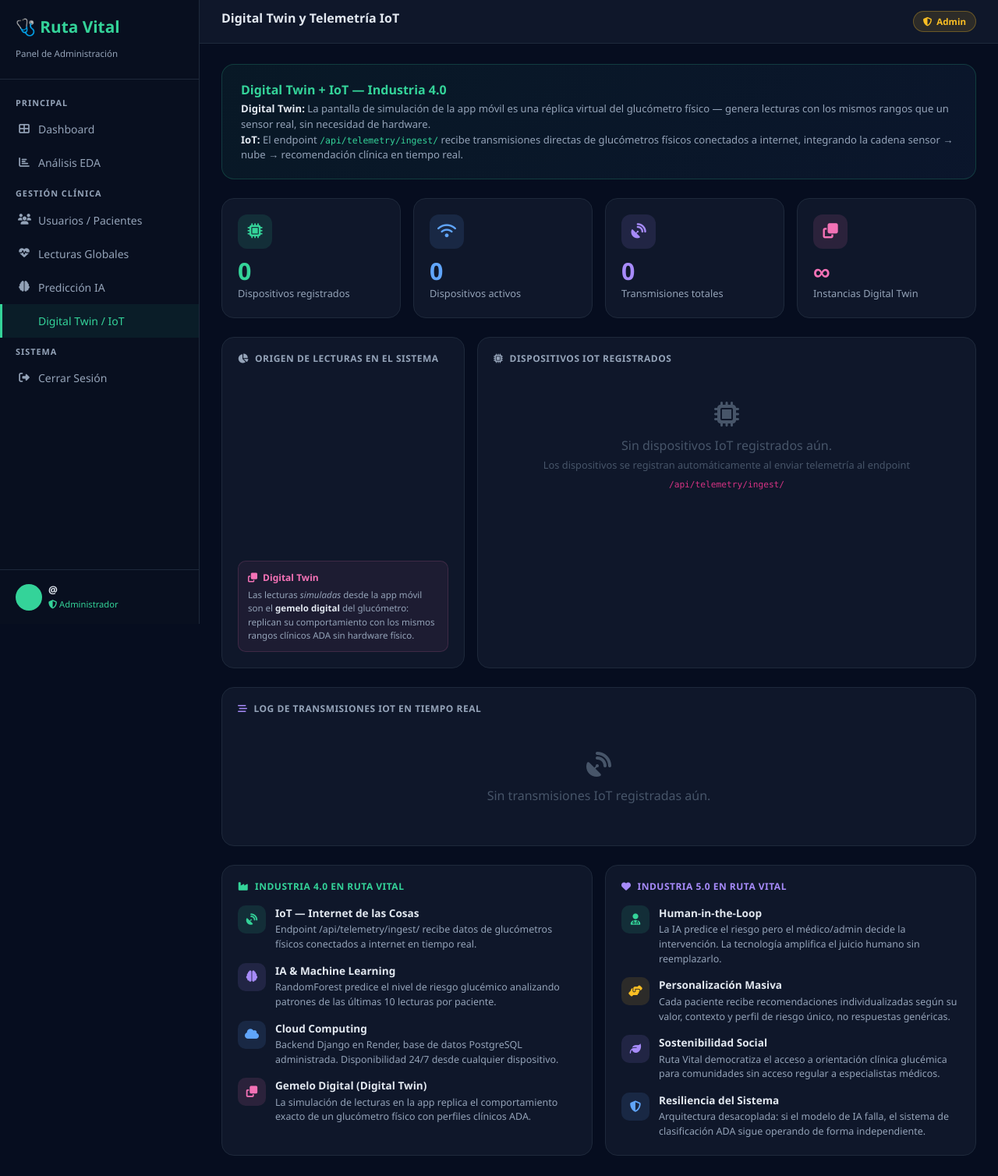
After one commit to Julian2blea/ruta-vital, a Django app: page /web/digital-twin/ in a window 1280 px wide. The commit adds this page. Shown: the whole page at 78% size. Run offline with Django 5.2, Linux system fonts and the light colour scheme; the visitor is signed in with stand-in values (Sample User, id 1); data comes from the database, SQL or seed files in the repository; data that the repository does not hold is empty; a map, chart or similar area stays blank.

Commit message:
feat: implement IoT telemetry endpoints and Digital Twin panel

```diff
--- a/prediccion/static/web/css/styles.css
+++ b/prediccion/static/web/css/styles.css
@@ -113,3 +113,18 @@ body { background: var(--bg-main); color: var(--text); font-family: 'Segoe UI',
 .risk-pct-text {
     font-weight: 700; font-size: 0.83rem; white-space: nowrap;
 }
+
+/* ── CONCEPTOS INDUSTRIA 4.0 / 5.0 ── */
+.concept-icon-wrapper {
+    width: 36px; height: 36px; border-radius: 10px;
+    display: flex; align-items: center; justify-content: center; flex-shrink: 0;
+}
+.concept-icon {
+    font-size: 0.9rem;
+}
+.concept-title {
+    font-weight: 700; font-size: 0.85rem; color: #E2E8F0;
+}
+.concept-desc {
+    color: #94A3B8; font-size: 0.78rem; margin-top: 2px; line-height: 1.5;
+}
--- a/prediccion/templates/web/base.html
+++ b/prediccion/templates/web/base.html
@@ -45,6 +45,11 @@
                 <i class="fas fa-brain"></i> Predicción IA
             </a>
         </div>
+        <div class="nav-item">
+            <a href="{% url 'web:digital-twin' %}" class="{% if request.resolver_match.url_name == 'digital-twin' %}active{% endif %}">
+                <i class="fas fa-satallite-dish"></i> Digital Twin / IoT
+            </a>
+        </div>
         <div class="nav-section">Sistema</div>
         <div class="nav-item">
             <a href="{% url 'web:logout' %}">
--- /dev/null
+++ b/prediccion/templates/web/digital_twin.html
@@ -0,0 +1,305 @@
+{% extends 'web/base.html' %}
+{% block title %}Digital Twin / IoT — Ruta Vital{% endblock %}
+{% block page_title %}Digital Twin y Telemetría IoT{% endblock %}
+
+{% block extra_head %}
+<script src="https://cdn.jsdelivr.net/npm/chart.js@4.4.0/dist/chart.umd.min.js"></script>
+{% endblock %}
+
+{% block content %}
+
+<!-- HEADER INDUSTRIA 4.0 -->
+<div style="background:linear-gradient(135deg,rgba(52,211,153,0.06),rgba(96,165,250,0.06));
+            border:1px solid rgba(52,211,153,0.2);border-radius:16px;padding:20px 24px;margin-bottom:24px;">
+    <div class="d-flex align-items-center gap-3 flex-wrap">
+        <div>
+            <div style="color:#34D399;font-weight:800;font-size:1rem;">
+                Digital Twin + IoT — Industria 4.0
+            </div>
+            <div style="color:#94A3B8;font-size:0.82rem;margin-top:3px;line-height:1.5;">
+                <strong style="color:#E2E8F0;">Digital Twin:</strong>
+                La pantalla de simulación de la app móvil es una réplica virtual del glucómetro físico —
+                genera lecturas con los mismos rangos que un sensor real, sin necesidad de hardware.<br>
+                <strong style="color:#E2E8F0;">IoT:</strong>
+                El endpoint <code style="color:#34D399;">/api/telemetry/ingest/</code>
+                recibe transmisiones directas de glucómetros físicos conectados a internet,
+                integrando la cadena sensor → nube → recomendación clínica en tiempo real.
+            </div>
+        </div>
+    </div>
+</div>
+
+<!-- KPIs IoT -->
+<div class="row g-3 mb-4">
+    <div class="col-6 col-lg-3">
+        <div class="kpi-card">
+            <div class="kpi-icon" style="background:rgba(52,211,153,0.12);">
+                <i class="fas fa-microchip" style="color:#34D399;"></i>
+            </div>
+            <div class="kpi-val" style="color:#34D399;">{{ total_devices }}</div>
+            <div class="kpi-lbl">Dispositivos registrados</div>
+        </div>
+    </div>
+    <div class="col-6 col-lg-3">
+        <div class="kpi-card">
+            <div class="kpi-icon" style="background:rgba(96,165,250,0.12);">
+                <i class="fas fa-wifi" style="color:#60A5FA;"></i>
+            </div>
+            <div class="kpi-val" style="color:#60A5FA;">{{ active_devices }}</div>
+            <div class="kpi-lbl">Dispositivos activos</div>
+        </div>
+    </div>
+    <div class="col-6 col-lg-3">
+        <div class="kpi-card">
+            <div class="kpi-icon" style="background:rgba(167,139,250,0.12);">
+                <i class="fas fa-satellite-dish" style="color:#A78BFA;"></i>
+            </div>
+            <div class="kpi-val" style="color:#A78BFA;">{{ total_logs }}</div>
+            <div class="kpi-lbl">Transmisiones totales</div>
+        </div>
+    </div>
+    <div class="col-6 col-lg-3">
+        <div class="kpi-card">
+            <div class="kpi-icon" style="background:rgba(244,114,182,0.12);">
+                <i class="fas fa-clone" style="color:#F472B6;"></i>
+            </div>
+            <div class="kpi-val" style="color:#F472B6;">∞</div>
+            <div class="kpi-lbl">Instancias Digital Twin</div>
+        </div>
+    </div>
+</div>
+
+<div class="row g-3 mb-4">
+    <!-- Gráfico origen de lecturas -->
+    <div class="col-lg-4">
+        <div class="data-card">
+            <h6><i class="fas fa-chart-pie me-2"></i>Origen de Lecturas en el Sistema</h6>
+            <div style="position:relative;height:220px;">
+                <canvas id="chartSource"></canvas>
+            </div>
+            <div style="margin-top:16px;padding:12px;background:rgba(244,114,182,0.06);
+                        border:1px solid rgba(244,114,182,0.15);border-radius:10px;">
+                <div style="color:#F472B6;font-size:0.75rem;font-weight:700;margin-bottom:4px;">
+                    <i class="fas fa-clone me-1"></i> Digital Twin
+                </div>
+                <div style="color:#94A3B8;font-size:0.72rem;line-height:1.5;">
+                    Las lecturas <em>simuladas</em> desde la app móvil son el
+                    <strong style="color:#E2E8F0;">gemelo digital</strong> del glucómetro:
+                    replican su comportamiento con los mismos rangos clínicos ADA sin hardware físico.
+                </div>
+            </div>
+        </div>
+    </div>
+
+    <!-- Dispositivos registrados -->
+    <div class="col-lg-8">
+        <div class="data-card">
+            <h6><i class="fas fa-microchip me-2"></i>Dispositivos IoT Registrados</h6>
+            {% if devices %}
+            <div style="overflow-x:auto;">
+                <table class="tbl">
+                    <thead>
+                        <tr>
+                            <th>Device ID</th>
+                            <th>Nombre</th>
+                            <th>Paciente</th>
+                            <th>Estado</th>
+                            <th>Último ping</th>
+                            <th>Transmisiones</th>
+                        </tr>
+                    </thead>
+                    <tbody>
+                        {% for device in devices %}
+                        <tr>
+                            <td>
+                                <code style="background:#1E293B;color:#34D399;padding:3px 8px;
+                                             border-radius:6px;font-size:0.78rem;">
+                                    {{ device.device_id }}
+                                </code>
+                            </td>
+                            <td style="font-weight:600;">{{ device.device_name }}</td>
+                            <td class="text-sec">@{{ device.user.login }}</td>
+                            <td>
+                                {% if device.status == 'active' %}
+                                    <span class="bs bs-normal">
+                                        <span style="display:inline-block;width:6px;height:6px;
+                                                     border-radius:50%;background:#34D399;
+                                                     margin-right:5px;box-shadow:0 0 4px #34D399;"></span>
+                                        Activo
+                                    </span>
+                                {% elif device.status == 'error' %}
+                                    <span class="bs bs-high">Error</span>
+                                {% else %}
+                                    <span class="bs" style="background:rgba(148,163,184,0.1);color:#94A3B8;">
+                                        Inactivo
+                                    </span>
+                                {% endif %}
+                            </td>
+                            <td class="text-sec" style="font-size:0.78rem;">
+                                {% if device.last_ping %}
+                                    {{ device.last_ping|date:"d/m/Y H:i" }}
+                                {% else %}
+                                    —
+                                {% endif %}
+                            </td>
+                            <td style="font-weight:600;">{{ device.telemetry_logs.count }}</td>
+                        </tr>
+                        {% endfor %}
+                    </tbody>
+                </table>
+            </div>
+            {% else %}
+            <div style="text-align:center;padding:32px;color:#475569;">
+                <i class="fas fa-microchip" style="font-size:2rem;margin-bottom:12px;display:block;"></i>
+                Sin dispositivos IoT registrados aún.<br>
+                <span style="font-size:0.8rem;">Los dispositivos se registran automáticamente al enviar
+                telemetría al endpoint <code>/api/telemetry/ingest/</code></span>
+            </div>
+            {% endif %}
+        </div>
+    </div>
+</div>
+
+<!-- Log de telemetría -->
+<div class="data-card mb-4">
+    <h6><i class="fas fa-stream me-2" style="color:#A78BFA;"></i>Log de Transmisiones IoT en Tiempo Real</h6>
+    {% if logs %}
+    <div style="overflow-x:auto;">
+        <table class="tbl">
+            <thead>
+                <tr>
+                    <th>Timestamp</th>
+                    <th>Dispositivo</th>
+                    <th>Paciente</th>
+                    <th>Glucosa</th>
+                    <th>Estado</th>
+                    <th>IP Origen</th>
+                    <th>Señal</th>
+                </tr>
+            </thead>
+            <tbody>
+                {% for log in logs %}
+                <tr>
+                    <td style="font-size:0.78rem;color:#60A5FA;white-space:nowrap;">
+                        {{ log.received_at|date:"d/m/Y H:i:s" }}
+                    </td>
+                    <td>
+                        <code style="background:#1E293B;color:#34D399;padding:2px 7px;
+                                     border-radius:5px;font-size:0.75rem;">
+                            {{ log.device.device_id }}
+                        </code>
+                    </td>
+                    <td class="text-sec" style="font-size:0.82rem;">
+                        @{{ log.device.user.login }}
+                    </td>
+                    <td style="font-weight:700;">
+                        {% if log.reading %}
+                            {{ log.reading.glucose_value }}
+                            <span class="text-sec" style="font-size:0.75rem;">mg/dL</span>
+                        {% else %}—{% endif %}
+                    </td>
+                    <td>
+                        {% if log.reading %}
+                            {% if log.reading.status == 'normal' %}
+                                <span class="bs bs-normal">Normal</span>
+                            {% elif log.reading.status == 'prediabetes' %}
+                                <span class="bs bs-prediabetes">Prediabetes</span>
+                            {% elif log.reading.status == 'high_glucose' %}
+                                <span class="bs bs-high">Glucosa Alta</span>
+                            {% else %}
+                                <span class="bs bs-hypo">Hipoglucemia</span>
+                            {% endif %}
+                        {% else %}—{% endif %}
+                    </td>
+                    <td class="text-sec" style="font-size:0.78rem;">
+                        {{ log.ip_address|default:"—" }}
+                    </td>
+                    <td>
+                        {% if log.signal_ok %}
+                            <span style="color:#34D399;font-size:0.78rem;">
+                                <i class="fas fa-signal"></i> OK
+                            </span>
+                        {% else %}
+                            <span style="color:#F87171;font-size:0.78rem;">
+                                <i class="fas fa-exclamation-triangle"></i> Error
+                            </span>
+                        {% endif %}
+                    </td>
+                </tr>
+                {% endfor %}
+            </tbody>
+        </table>
+    </div>
+    {% else %}
+    <div style="text-align:center;padding:32px;color:#475569;">
+        <i class="fas fa-satellite-dish" style="font-size:2rem;margin-bottom:12px;display:block;"></i>
+        Sin transmisiones IoT registradas aún.
+    </div>
+    {% endif %}
+</div>
+
+<!-- Marco conceptual Industria 4.0 / 5.0 -->
+<div class="row g-3">
+    <div class="col-lg-6">
+        <div class="data-card">
+            <h6 style="color:#34D399;"><i class="fas fa-industry me-2"></i>Industria 4.0 en Ruta Vital</h6>
+            <div style="display:flex;flex-direction:column;gap:14px;margin-top:8px;">
+                {% for item in conceptos_40 %}
+                <div style="display:flex;gap:12px;align-items:flex-start;">
+                    <div class="concept-icon-wrapper" style="background-color: {{ item.bg }};">
+                        <i class="fas fa-{{ item.icon }} concept-icon" style="color: {{ item.color }};"></i>
+                    </div>
+                    <div>
+                        <div class="concept-title">{{ item.title }}</div>
+                        <div class="concept-desc">{{ item.desc }}</div>
+                    </div>
+                </div>
+                {% endfor %}
+            </div>
+        </div>
+    </div>
+    <div class="col-lg-6">
+        <div class="data-card">
+            <h6 style="color:#A78BFA;"><i class="fas fa-heart me-2"></i>Industria 5.0 en Ruta Vital</h6>
+            <div style="display:flex;flex-direction:column;gap:14px;margin-top:8px;">
+                {% for item in conceptos_50 %}
+                <div style="display:flex;gap:12px;align-items:flex-start;">
+                    <div class="concept-icon-wrapper" style="background-color: {{ item.bg }};">
+                        <i class="fas fa-{{ item.icon }} concept-icon" style="color: {{ item.color }};"></i>
+                    </div>
+                    <div>
+                        <div class="concept-title">{{ item.title }}</div>
+                        <div class="concept-desc">{{ item.desc }}</div>
+                    </div>
+                </div>
+                {% endfor %}
+            </div>
+        </div>
+    </div>
+</div>
+
+{% endblock %}
+
+{% block extra_scripts %}
+<script>
+const sourceData = JSON.parse('{{ source_chart_json|escapejs }}');
+Chart.defaults.color = '#94A3B8';
+new Chart(document.getElementById('chartSource'), {
+    type: 'doughnut',
+    data: {
+        labels: sourceData.labels,
+        datasets: [{
+            data: sourceData.data,
+            backgroundColor: sourceData.colors,
+            borderWidth: 0,
+            hoverOffset: 6,
+        }]
+    },
+    options: {
+        responsive: true, maintainAspectRatio: false,
+        plugins: { legend: { position: 'bottom', labels: { boxWidth: 10, padding: 10, font: { size: 10 } } } },
+        cutout: '60%',
+    }
+});
+</script>
+{% endblock %}
--- a/prediccion/templates/web/risk_panel.html
+++ b/prediccion/templates/web/risk_panel.html
@@ -8,7 +8,6 @@
 <div style="background:linear-gradient(135deg,rgba(96,165,250,0.08),rgba(167,139,250,0.08));
             border:1px solid rgba(96,165,250,0.2);border-radius:16px;padding:20px 24px;margin-bottom:24px;">
     <div class="d-flex align-items-center gap-3">
-        <div style="font-size:2rem;">🤖</div>
         <div>
             <div style="color:#60A5FA;font-weight:800;font-size:1rem;">
                 Módulo de Inteligencia Artificial
--- a/prediccion/web_urls.py
+++ b/prediccion/web_urls.py
@@ -11,4 +11,5 @@ urlpatterns = [
     path('users/',    web_views.users_view,    name='users'),
     path('readings/', web_views.readings_view, name='readings'),
     path('riesgo/',   web_views.risk_panel,   name='risk'),
+    path('digital-twin/', web_views.digital_twin, name='digital-twin'),
 ]
```
Also changed, not shown: prediccion/api_urls.py (+12 -0 lines), prediccion/api_views.py (+157 -0 lines), prediccion/models.py (+61 -0 lines), prediccion/serializers.py (+54 -0 lines), prediccion/web_views.py (+78 -1 lines), prediccion/migrations/0003_iotdevice_telemetrylog.py (added).
